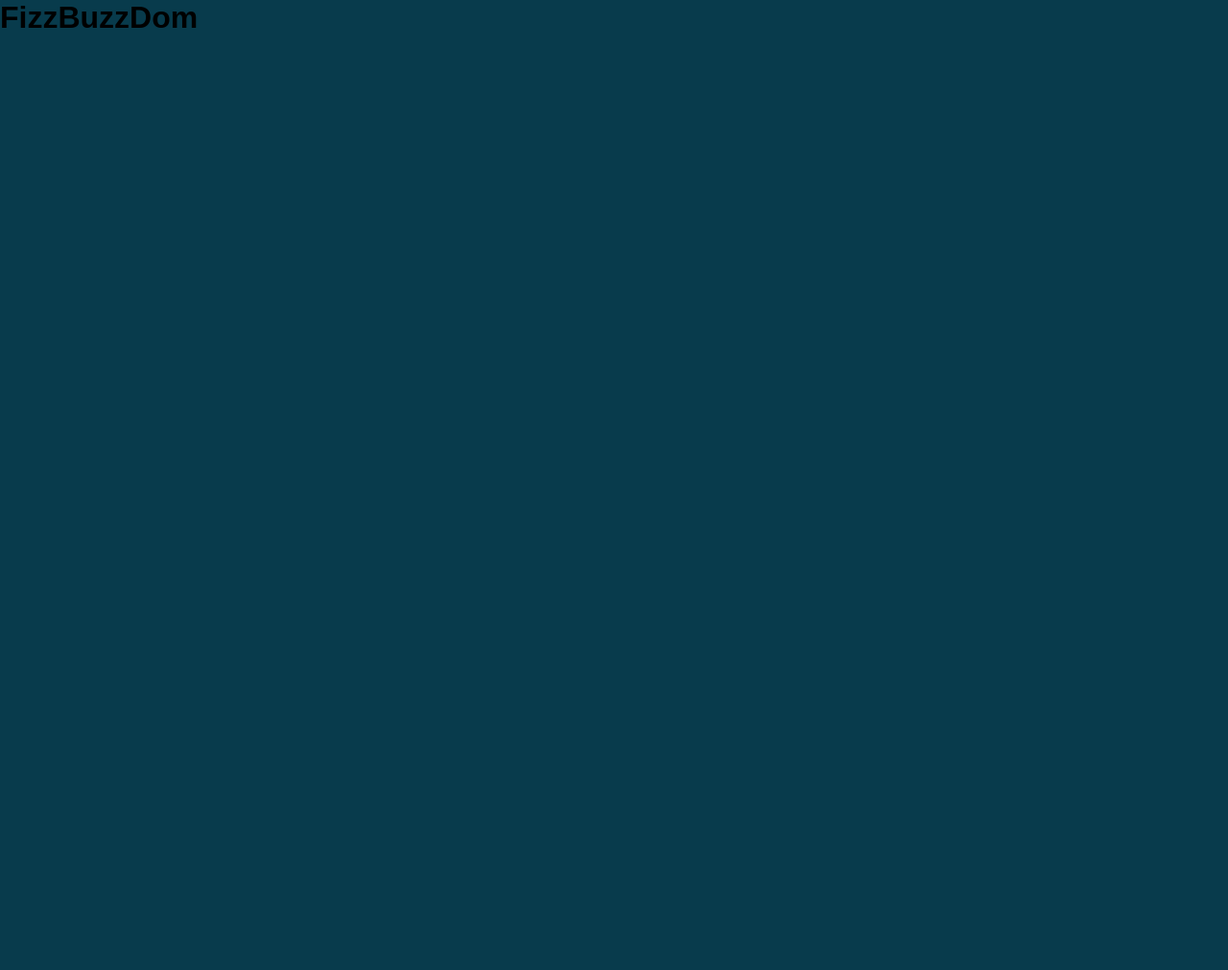
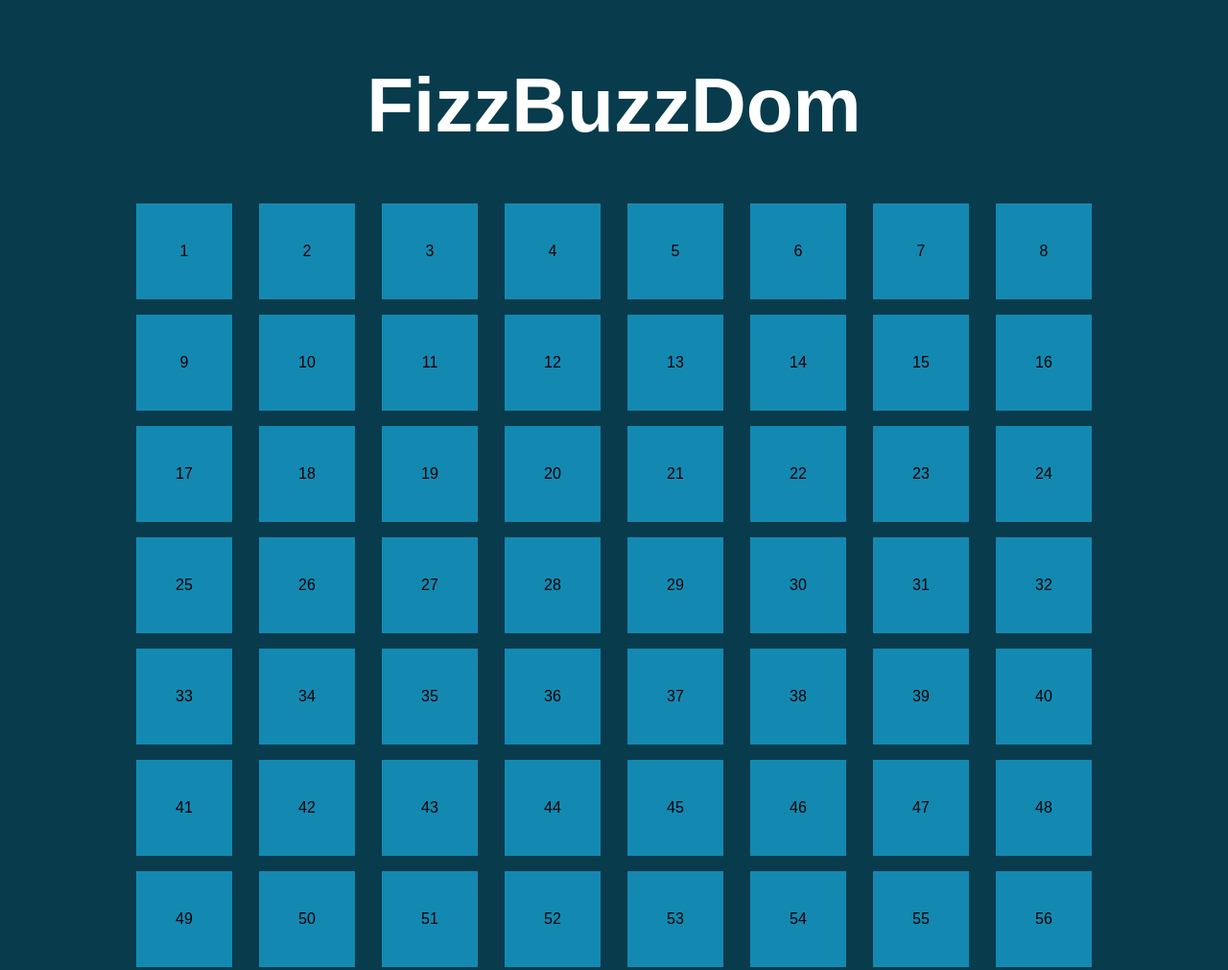
Before and after one commit to lucamagenes/js-fizzbuzzdom, a plain HTML site: page index.html in a window 1280 px wide. Shown: the top 1011 px of the page at 96% size. Before the commit the page ends 800 px from the top, so only its background shows below. Drawn offline with Linux system fonts and the light colour scheme.

Commit message:
creato ciclo da 1 a 100 con stile principale

```diff
--- a/assets/css/style.css
+++ b/assets/css/style.css
@@ -8,3 +8,35 @@ body {
     background-color: #083b4c;
     font-family: Arial, Helvetica, sans-serif;
 }
+
+.container {
+    width: 80%;
+    margin: 4rem auto;
+    text-align: center;
+}
+
+.titolo {
+    margin-bottom: 3rem;
+    color: white;
+    font-size: 80px;
+}
+
+.list {
+    list-style: none;
+    display: flex;
+    flex-wrap: wrap;
+    justify-content: space-around;
+}
+
+.box {
+    width: 100px;
+    height: 100px;
+    margin: 0.5rem;
+    background-color: #1389b2;
+    text-align: center;
+    line-height: 100px;
+}
+
+.box-3 {
+    background-color: #0cd6a1;
+}
--- a/assets/js/main.js
+++ b/assets/js/main.js
@@ -8,7 +8,21 @@
 
 -creo loop di elementi da 1 a 100
 
+-assegnazione di uno stile di base agli elementi
+
 */
+
+let list = document.querySelector(".list")
+
+for (let i = 1; i <= 100; i++) {
+
+    console.log(i);
+    const element = `<li class="box"> ${i} </li>`
+
+    /* list.innerHTML += element */
+
+    list.insertAdjacentHTML("beforeend", element)
+}
 
 
 
```
